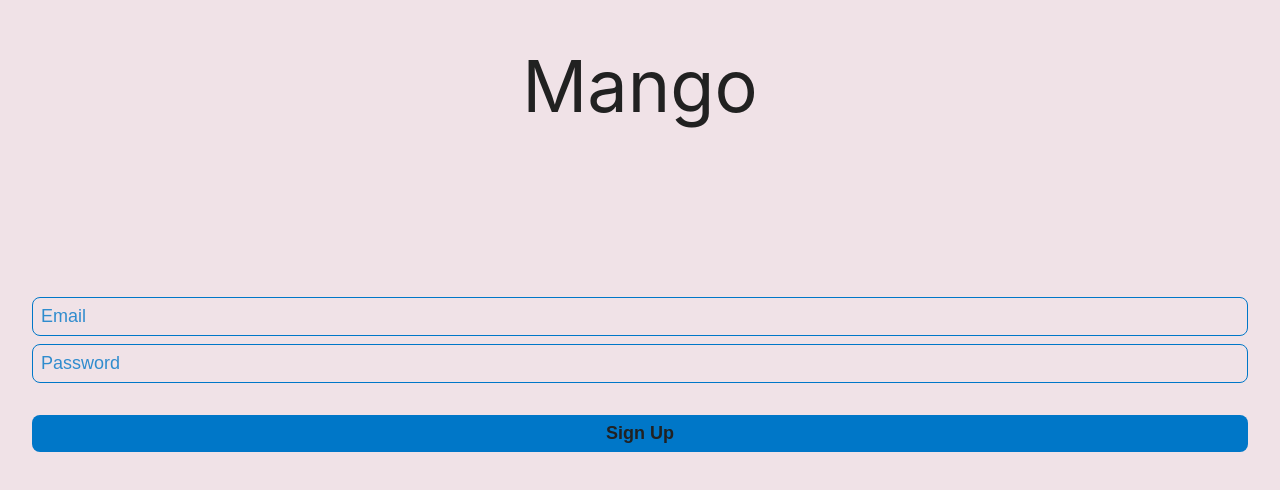
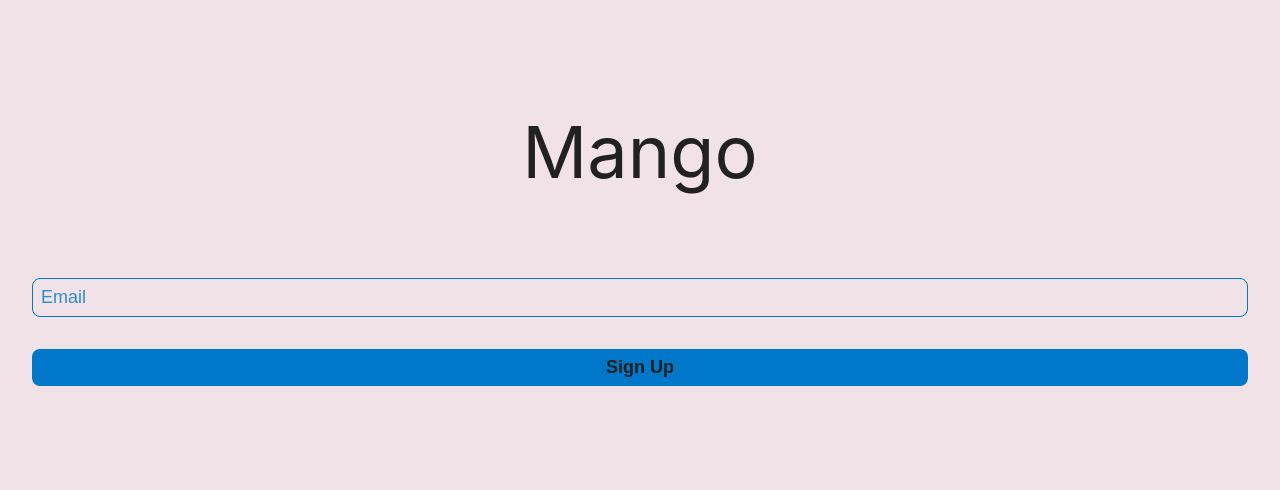
Before and after one commit to atar9500/mango-web, a Vue app: page /signup in a window 1280 px wide. Shown: the part 158-648 px from the top of the page. Built offline with nearby package versions, Linux system fonts and the light colour scheme.

Commit message:
Added button states

```diff
--- a/src/auth/components/Login.vue
+++ b/src/auth/components/Login.vue
@@ -36,7 +36,7 @@ const password = ref('');
   flex: 1;
   display: flex;
   align-items: center;
-  justify-content: space-evenly;
+  justify-content: center;
   flex-direction: column;
   padding: 32px;
 }
--- a/src/auth/components/Logo.vue
+++ b/src/auth/components/Logo.vue
@@ -8,5 +8,6 @@
 .title {
   font-size: var(--font-size-xxxlarge);
   font-size: bold;
+  margin: 0 0 var(--spacing-xxxlarge) 0;
 }
 </style>
--- a/src/auth/components/SignUp.vue
+++ b/src/auth/components/SignUp.vue
@@ -3,12 +3,6 @@
     <Logo />
     <div :class="$style.options">
       <Input :class="$style.field" v-model="email" placeholder="Email" wide />
-      <Input
-        :class="$style.field"
-        type="password"
-        placeholder="Password"
-        v-model="password"
-        wide />
       <Button :class="$style.continue" wide>Sign Up</Button>
     </div>
   </div>
@@ -22,7 +16,6 @@ import Input from '~/shared/components/Input.vue';
 import Logo from './Logo.vue';
 
 const email = ref('');
-const password = ref('');
 </script>
 
 <style module>
@@ -30,7 +23,7 @@ const password = ref('');
   flex: 1;
   display: flex;
   align-items: center;
-  justify-content: space-evenly;
+  justify-content: center;
   flex-direction: column;
   padding: 32px;
 }
--- a/src/auth/components/Welcome.vue
+++ b/src/auth/components/Welcome.vue
@@ -29,7 +29,7 @@ const onLogin = () => {
   flex: 1;
   display: flex;
   align-items: center;
-  justify-content: space-evenly;
+  justify-content: center;
   flex-direction: column;
   padding: 32px;
 }
--- a/src/shared/components/Button.vue
+++ b/src/shared/components/Button.vue
@@ -31,6 +31,18 @@ const _style = computed<string>(
   font-weight: bold;
   font-size: var(--font-size-medium);
   cursor: pointer;
+  transition: opacity var(--animate-fast) linear;
+  user-select: none;
+  -webkit-tap-highlight-color: transparent;
+}
+
+.root:active {
+  opacity: 0.75;
+}
+
+.root:disabled {
+  opacity: 0.5;
+  cursor: default;
 }
 
 .wide {
--- a/src/style.css
+++ b/src/style.css
@@ -41,6 +41,11 @@ button {
   --spacing-large: 24px;
   --spacing-xlarge: 32px;
   --spacing-xxlarge: 48px;
+  --spacing-xxxlarge: 72px;
+
+  --animate-fast: 150ms;
+  --animate-normal: 300ms;
+  --animdate-slow: 700ms;
 }
 
 @media (prefers-color-scheme: light) {
@@ -50,6 +55,7 @@ button {
     --accent-color: #8dc63f;
     --background-color: #f0e2e7;
     --text-color: #212121;
+    --shadow-color: #212121;
     --warning-color: #eaca44;
     --error-color: #ef4d4d;
 
@@ -65,6 +71,7 @@ button {
     --accent-color: #8dc63f;
     --background-color: #f0e2e7;
     --text-color: #212121;
+    --shadow-color: #212121;
     --light-text-color: #fefefe;
     --warning-color: #eaca44;
     --error-color: #ef4d4d;
```
